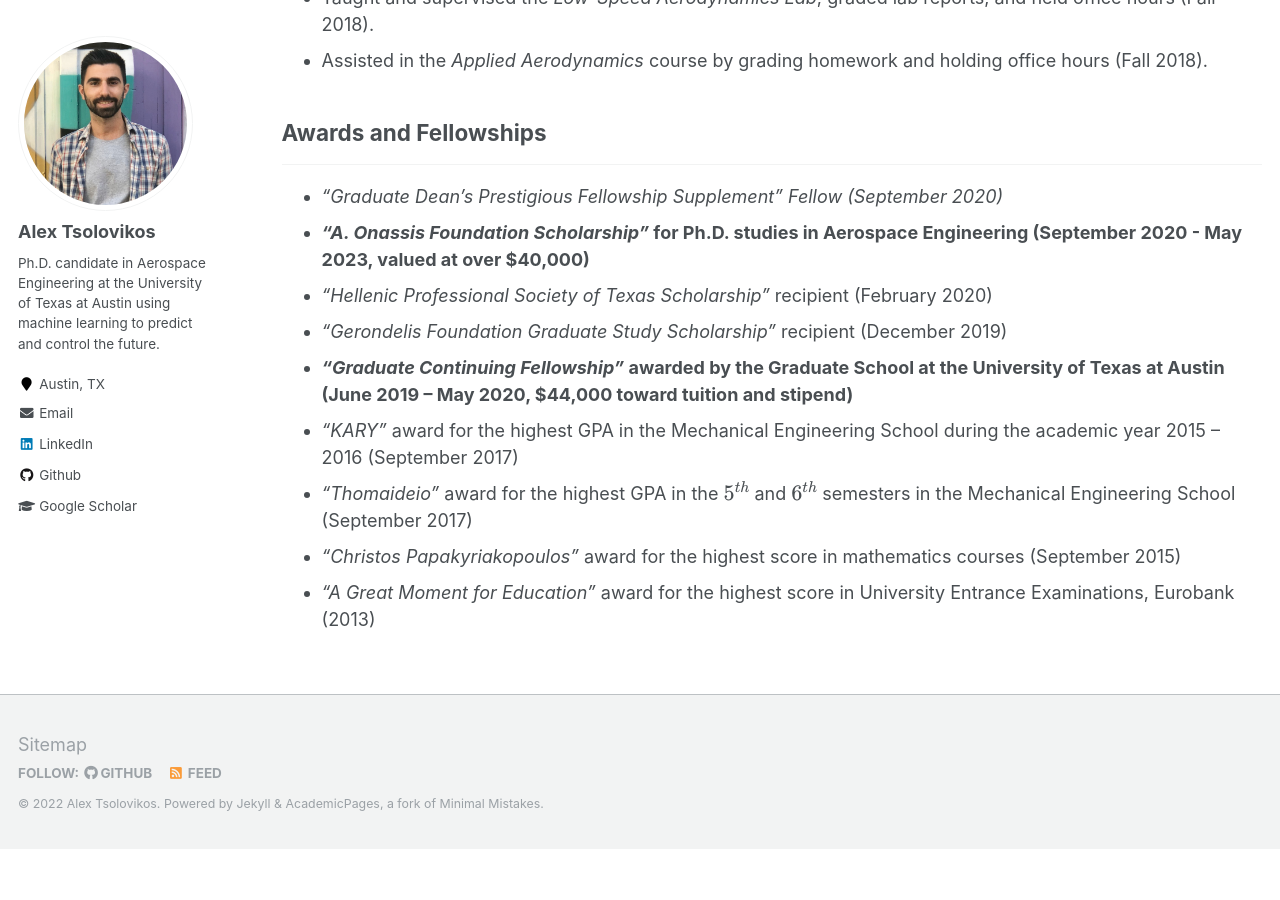
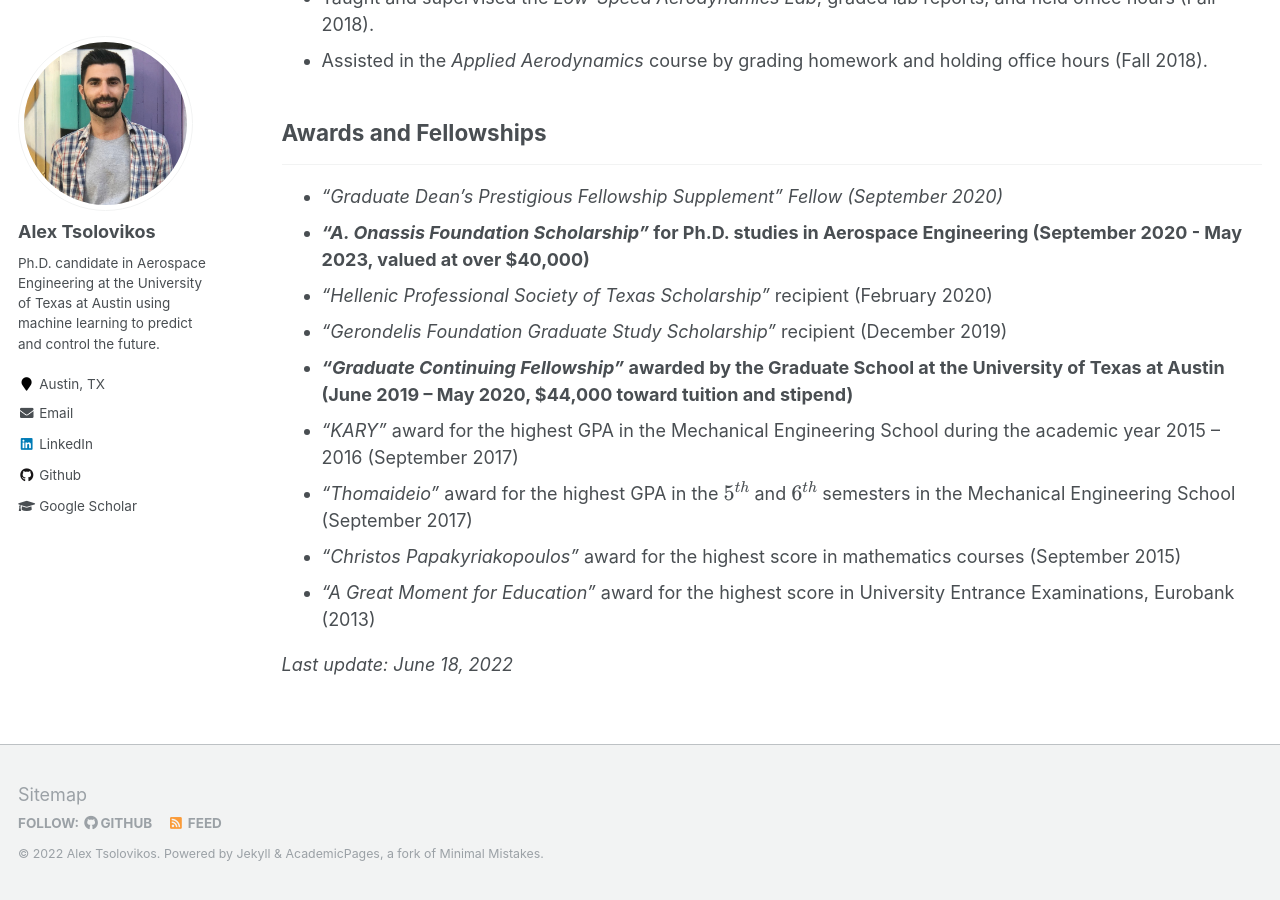
Before and after one commit to alextsolovikos/alextsolovikos.github.io, a Jekyll site: the page built from _pages/cv.md, in a window 1280 px wide and 900 px high, scrolled down 3683 px. Built offline with Jekyll 4.4.1, drawn with Linux system fonts in a browser that asks for light colours; formulas are drawn with MathJax 3; before the commit the page ends 4532 px from its top, so only the background shows below that.

Commit message:
Update cv.md

```diff
--- a/_pages/cv.md
+++ b/_pages/cv.md
@@ -213,3 +213,6 @@ Athens
     mathematics courses (September 2015)
 -   *"A Great Moment for Education"* award for the highest score in
     University Entrance Examinations, Eurobank (2013)
+
+
+*Last update: June 18, 2022*
```
